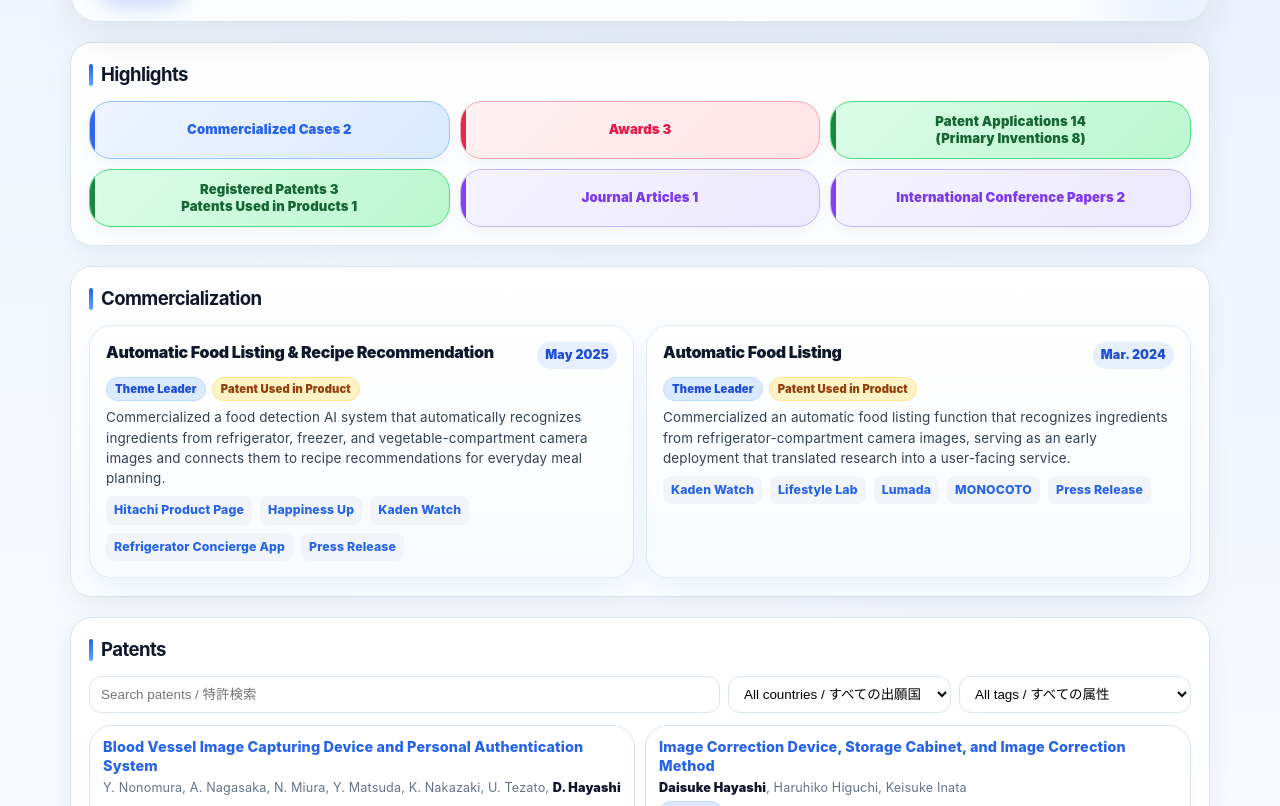
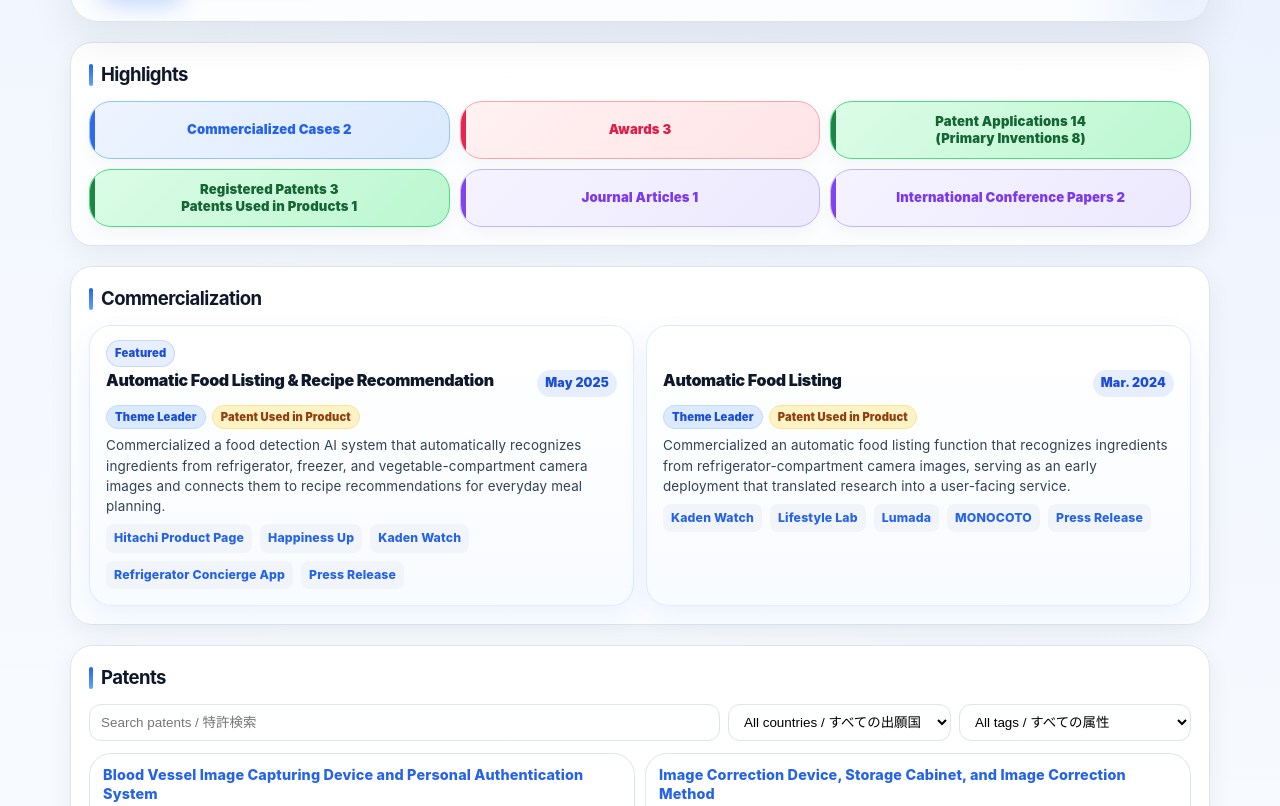
Before and after one commit to disk-hayashi/disk-hayashi.github.io, a plain HTML site: page en/index.html in a window 1280 px wide. Shown: the part 396-1202 px from the top of the page. Drawn offline with Linux system fonts and the light colour scheme.

Commit message:
Update index.html

```diff
--- a/en/index.html
+++ b/en/index.html
@@ -342,7 +342,8 @@
     }
 
     .product-hero-card {
-      padding: 16px;
+      position: relative;
+      padding: 44px 16px 16px;
       box-shadow: var(--shadow-card);
       background: linear-gradient(180deg, #ffffff 0%, #f8fbff 100%);
       border: 1px solid rgba(37, 99, 235, 0.12);
@@ -799,8 +800,11 @@
     }
 
     .product-feature-badge {
+      position: absolute;
+      top: 14px;
+      left: 16px;
       display: inline-block;
-      margin-bottom: 8px;
+      margin-bottom: 0;
       padding: 4px 8px;
       border-radius: 999px;
       font-size: 0.70rem;
@@ -1713,6 +1717,7 @@ Presented the work at the IEICE Medical Imaging Research Meeting (MI) and receiv
         jaDesc: "食材検知AIを活用し、冷蔵室・冷凍室・野菜室のカメラ画像から食材を自動検知。買い物・献立・調理導線までつなぐレシピ提案機能も含めて製品化。",
         enDesc: "Commercialized a food detection AI system that automatically recognizes ingredients from refrigerator, freezer, and vegetable-compartment camera images and connects them to recipe recommendations for everyday meal planning.",
         leader: true,
+        featured: true,
         productPatent: true,
         links: {
           ja: [
```
